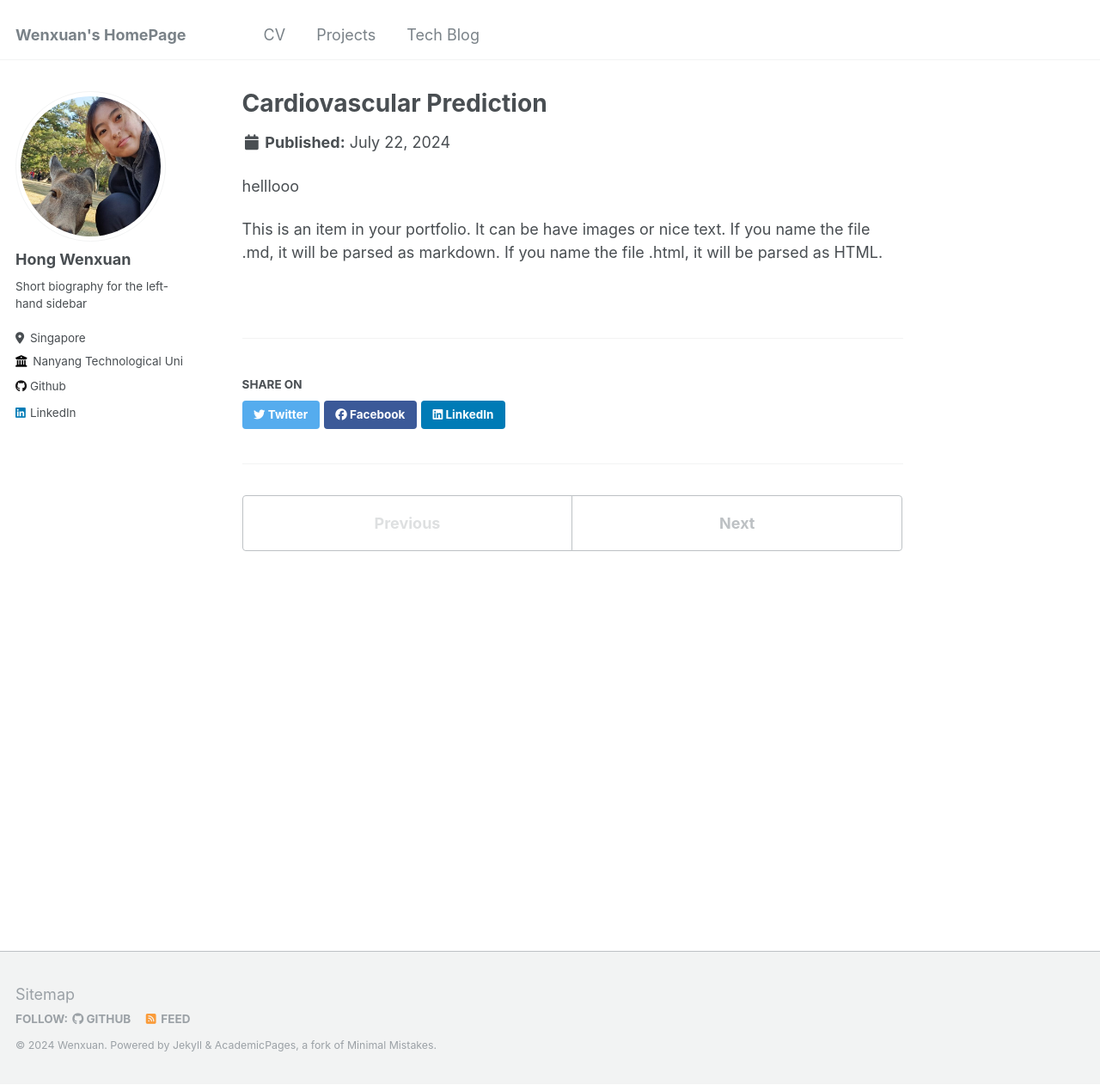
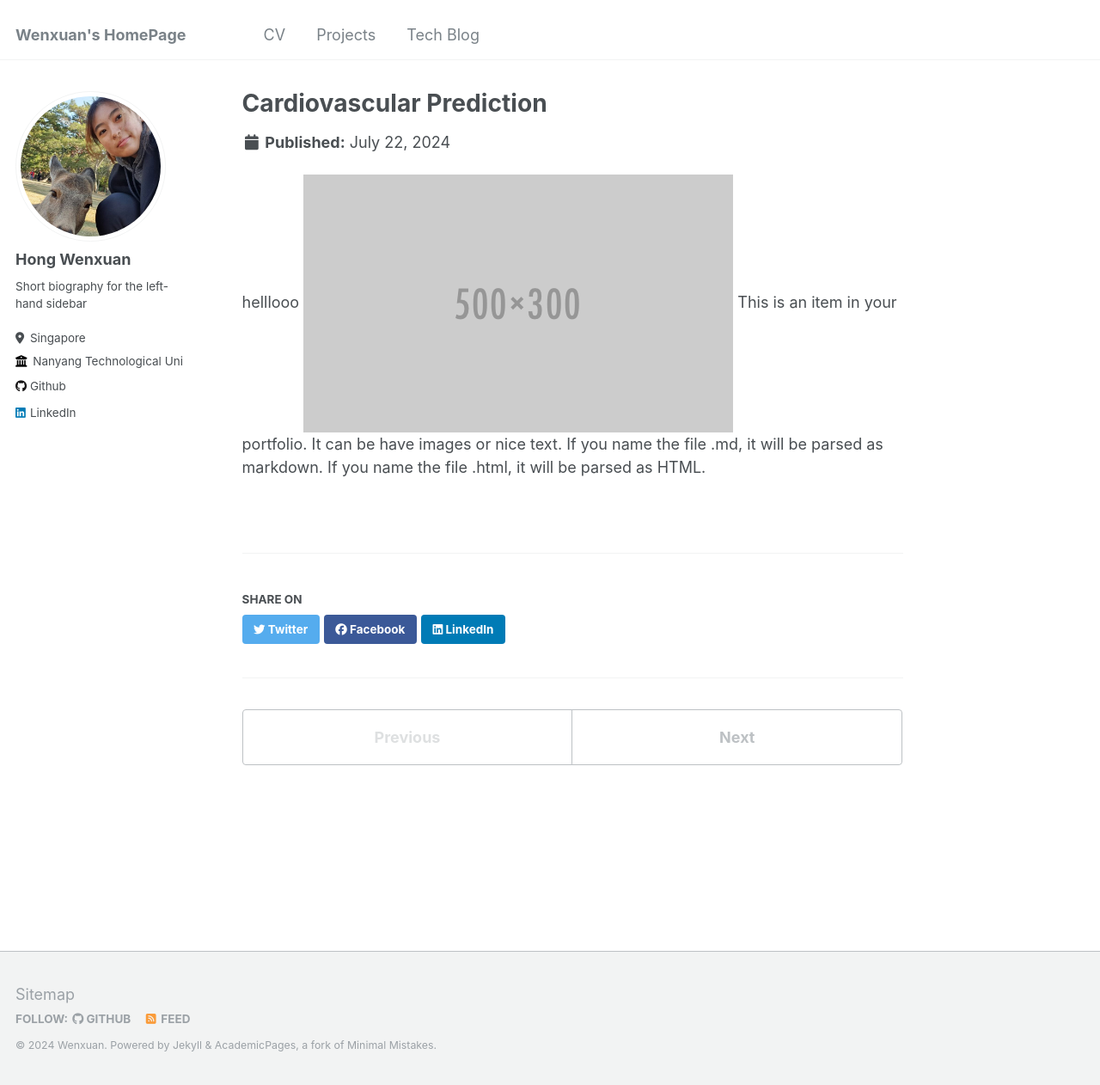
Before and after one commit to h-wenxuan/aboutme, a Jekyll site: the page built from _portfolio/cardiovascularprediction.md, in a window 1280 px wide and 1262 px high. Shown: the whole window at 86% size. Built offline with Jekyll 4.4.1, drawn with Linux system fonts in a browser that asks for light colours.

Commit message:
Update cardiovascularprediction.md

```diff
--- a/_portfolio/cardiovascularprediction.md
+++ b/_portfolio/cardiovascularprediction.md
@@ -5,5 +5,5 @@ collection: portfolio
 ---
 
 helllooo
-
+![Cardiovascular Prediction]({{ site.baseurl }}/images/500x300.png)
 This is an item in your portfolio. It can be have images or nice text. If you name the file .md, it will be parsed as markdown. If you name the file .html, it will be parsed as HTML.
```
